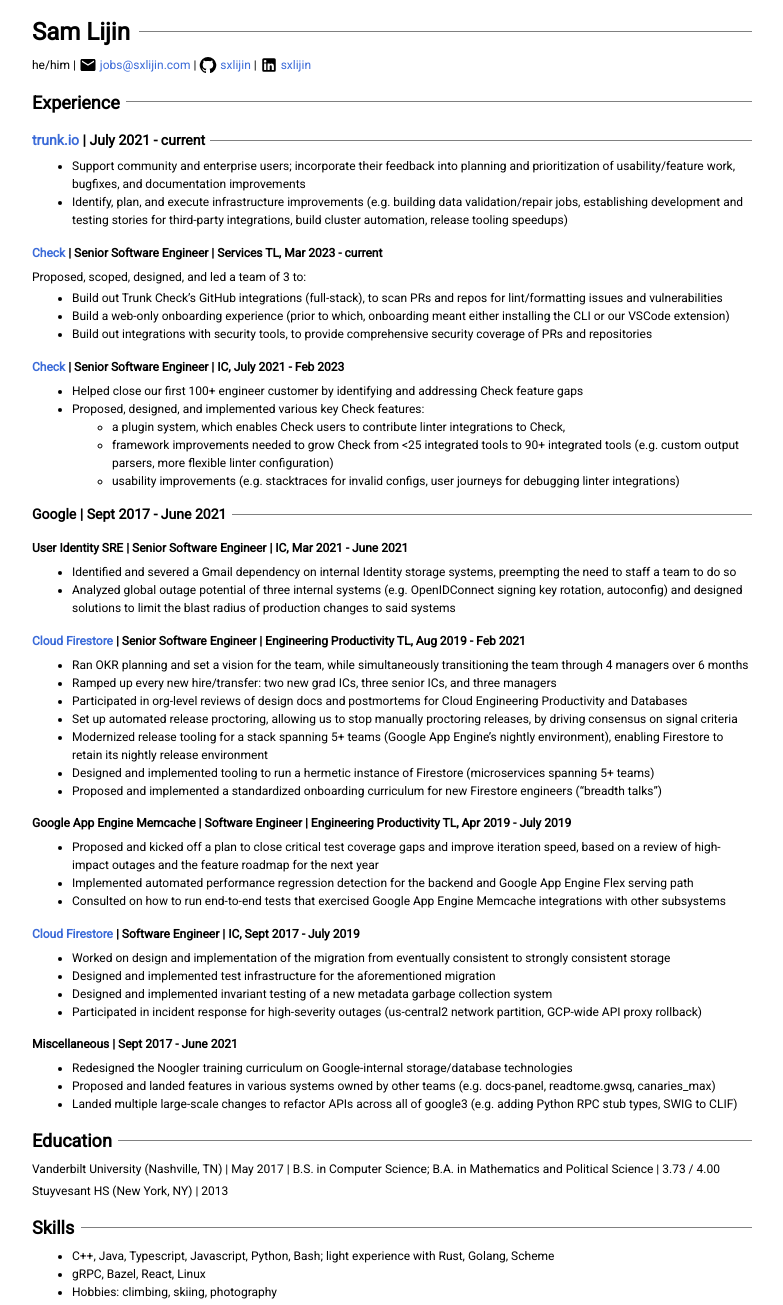
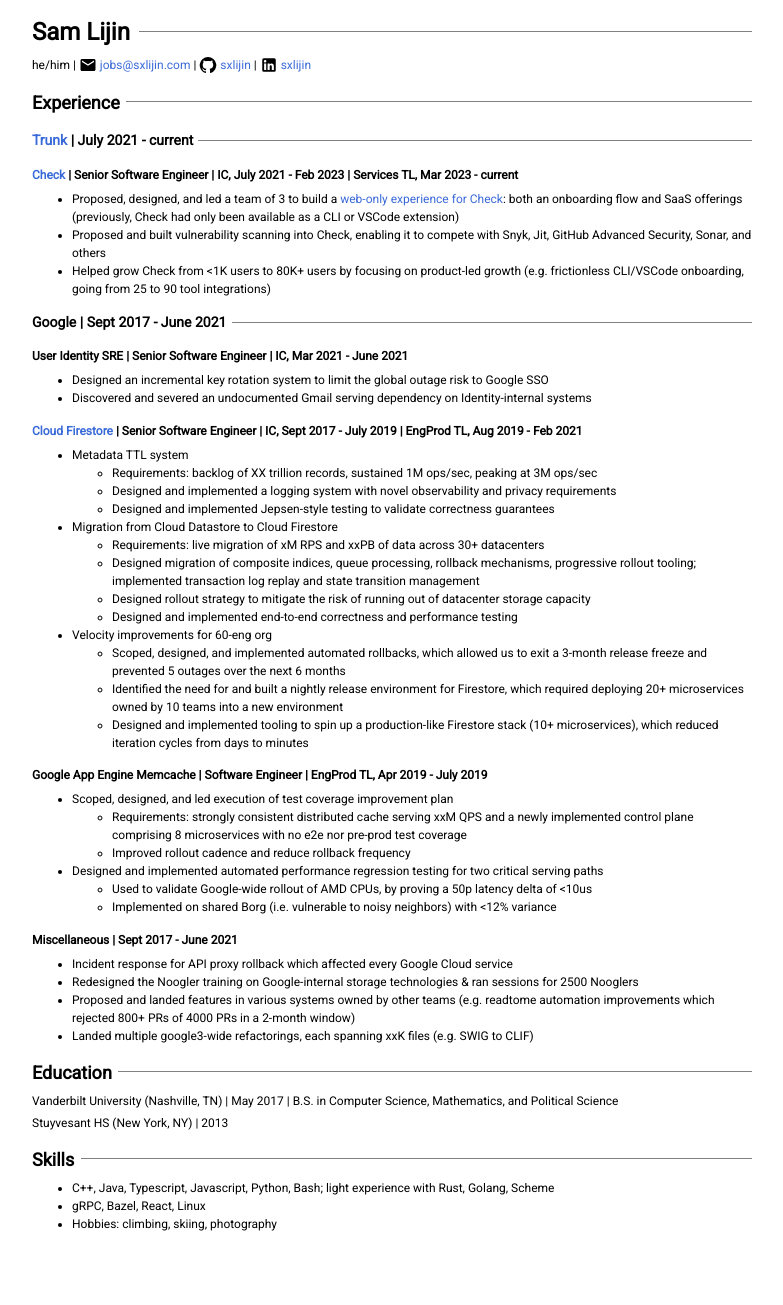
Before and after one commit to sxlijin/sxlijin.github.io, a Jekyll site: the page built from resume.md, in a window 1280 px wide. Shown: the whole page, without its empty margins (248-1031 px from the left). Built offline with Jekyll 4.4.1, drawn with Linux system fonts in a browser that asks for light colours; after the commit the page ends 1237 px from its top, so only the background shows below that.

Commit message:
resume: rewrite the whole damn thing

```diff
--- a/resume.md
+++ b/resume.md
@@ -20,65 +20,58 @@
 
 ## Experience
 
-### [trunk.io](https://trunk.io) \| July 2021 - current
+### [Trunk](https://trunk.io) \| July 2021 - current
 
-* Support community and enterprise users; incorporate their feedback into planning and prioritization of usability/feature work, bugfixes, and documentation improvements
-* Identify, plan, and execute infrastructure improvements (e.g. building data validation/repair jobs, establishing development and testing stories for third-party integrations, build cluster automation, release tooling speedups)
+#### [Check](https://trunk.io/products/check) \| Senior Software Engineer \|  IC, July 2021 - Feb 2023 \| Services TL, Mar 2023 - current
 
-#### [Check](https://trunk.io/products/check) \| Senior Software Engineer \| Services TL, Mar 2023 - current
-
-Proposed, scoped, designed, and led a team of 3 to:
-* Build out Trunk Check's GitHub integrations (full-stack), to scan PRs and repos for lint/formatting issues and vulnerabilities
-* Build a web-only onboarding experience (prior to which, onboarding meant either installing the CLI or our VSCode extension)
-* Build out integrations with security tools, to provide comprehensive security coverage of PRs and repositories
-
-#### [Check](https://trunk.io/products/check) \| Senior Software Engineer \| IC, July 2021 - Feb 2023
-
-* Helped close our first 100+ engineer customer by identifying and addressing Check feature gaps
-* Proposed, designed, and implemented various key Check features:
-  * a plugin system, which enables Check users to contribute linter integrations to Check,
-  * framework improvements needed to grow Check from <25 integrated tools to 90+ integrated tools (e.g. custom output parsers, more flexible linter configuration)
-  * usability improvements (e.g. stacktraces for invalid configs, user journeys for debugging linter integrations)
+* Proposed, designed, and led a team of 3 to build a [web-only experience for Check](https://docs.trunk.io/check/get-started): both an onboarding flow and SaaS offerings (previously, Check had only been available as a CLI or VSCode extension)
+* Proposed and built vulnerability scanning into Check, enabling it to compete with Snyk, Jit, GitHub Advanced Security, Sonar, and others
+* Helped grow Check from <1K users to 80K+ users by focusing on product-led growth (e.g. frictionless CLI/VSCode onboarding, going from 25 to 90 tool integrations)
 
 ### Google \| Sept 2017 - June 2021
 
 #### User Identity SRE \| Senior Software Engineer \| IC, Mar 2021 - June 2021
 
-* Identified and severed a Gmail dependency on internal Identity storage systems, preempting the need to staff a team to do so
-* Analyzed global outage potential of three internal systems (e.g. OpenIDConnect signing key rotation, autoconfig) and designed solutions to limit the blast radius of production changes to said systems
+* Designed an incremental key rotation system to limit the global outage risk to Google SSO
+* Discovered and severed an undocumented Gmail serving dependency on Identity-internal systems
 
-#### [Cloud Firestore](https://firebase.google.com/docs/firestore) \| Senior Software Engineer \| Engineering Productivity TL, Aug 2019 - Feb 2021
+#### [Cloud Firestore](https://firebase.google.com/docs/firestore) \| Senior Software Engineer \| IC, Sept 2017 - July 2019 \| EngProd TL, Aug 2019 - Feb 2021
 
-* Ran OKR planning and set a vision for the team, while simultaneously transitioning the team through 4 managers over 6 months
-* Ramped up every new hire/transfer: two new grad ICs, three senior ICs, and three managers
-* Participated in org-level reviews of design docs and postmortems for Cloud Engineering Productivity and Databases
-* Set up automated release proctoring, allowing us to stop manually proctoring releases, by driving consensus on signal criteria
-* Modernized release tooling for a stack spanning 5+ teams (Google App Engine's nightly environment), enabling Firestore to retain its nightly release environment
-* Designed and implemented tooling to run a hermetic instance of Firestore (microservices spanning 5+ teams)
-* Proposed and implemented a standardized onboarding curriculum for new Firestore engineers ("breadth talks")
+* Metadata TTL system
+  * Requirements: backlog of XX trillion records, sustained 1M ops/sec, peaking at 3M ops/sec
+  * Designed and implemented a logging system with novel observability and privacy requirements
+  * Designed and implemented Jepsen-style testing to validate correctness guarantees
 
-#### Google App Engine Memcache \| Software Engineer \| Engineering Productivity TL, Apr 2019 - July 2019
+* Migration from Cloud Datastore to Cloud Firestore
+  * Requirements: live migration of xM RPS and xxPB of data across 30+ datacenters
+  * Designed migration of composite indices, queue processing, rollback mechanisms, progressive rollout tooling; implemented transaction log replay and state transition management
+  * Designed rollout strategy to mitigate the risk of running out of datacenter storage capacity
+  * Designed and implemented end-to-end correctness and performance testing
 
-* Proposed and kicked off a plan to close critical test coverage gaps and improve iteration speed, based on a review of high-impact outages and the feature roadmap for the next year
-* Implemented automated performance regression detection for the backend and Google App Engine Flex serving path
-* Consulted on how to run end-to-end tests that exercised Google App Engine Memcache integrations with other subsystems
+* Velocity improvements for 60-eng org
+  * Scoped, designed, and implemented automated rollbacks, which allowed us to exit a 3-month release freeze and prevented 5 outages over the next 6 months
+  * Identified the need for and built a nightly release environment for Firestore, which required deploying 20+ microservices owned by 10 teams into a new environment
+  * Designed and implemented tooling to spin up a production-like Firestore stack (10+ microservices), which reduced iteration cycles from days to minutes
 
-#### [Cloud Firestore](https://firebase.google.com/docs/firestore) \| Software Engineer \| IC, Sept 2017 - July 2019
+#### Google App Engine Memcache \| Software Engineer \| EngProd TL, Apr 2019 - July 2019
 
-* Worked on design and implementation of the migration from eventually consistent to strongly consistent storage
-* Designed and implemented test infrastructure for the aforementioned migration
-* Designed and implemented invariant testing of a new metadata garbage collection system
-* Participated in incident response for high-severity outages (us-central2 network partition, GCP-wide API proxy rollback)
+* Scoped, designed, and led execution of test coverage improvement plan
+  * Requirements: strongly consistent distributed cache serving xxM QPS and a newly implemented control plane comprising 8 microservices with no e2e nor pre-prod test coverage
+  * Improved rollout cadence and reduce rollback frequency
+* Designed and implemented automated performance regression testing for two critical serving paths
+  * Used to validate Google-wide rollout of AMD CPUs, by proving a 50p latency delta of <10us
+  * Implemented on shared Borg (i.e. vulnerable to noisy neighbors) with <12% variance
 
 #### Miscellaneous \| Sept 2017 - June 2021
 
-* Redesigned the Noogler training curriculum on Google-internal storage/database technologies
-* Proposed and landed features in various systems owned by other teams (e.g. docs-panel, readtome.gwsq, canaries_max)
-* Landed multiple large-scale changes to refactor APIs across all of google3 (e.g. adding Python RPC stub types, SWIG to CLIF)
+* Incident response for API proxy rollback which affected every Google Cloud service
+* Redesigned the Noogler training on Google-internal storage technologies & ran sessions for 2500 Nooglers
+* Proposed and landed features in various systems owned by other teams (e.g. readtome automation improvements which rejected 800+ PRs of 4000 PRs in a 2-month window)
+* Landed multiple google3-wide refactorings, each spanning xxK files (e.g. SWIG to CLIF)
 
 ## Education
 
-Vanderbilt University (Nashville, TN) \| May 2017 \| B.S. in Computer Science; B.A. in Mathematics and Political Science \|  3.73 / 4.00
+Vanderbilt University (Nashville, TN) \| May 2017 \| B.S. in Computer Science, Mathematics, and Political Science
 
 Stuyvesant HS (New York, NY) \| 2013
 
```
